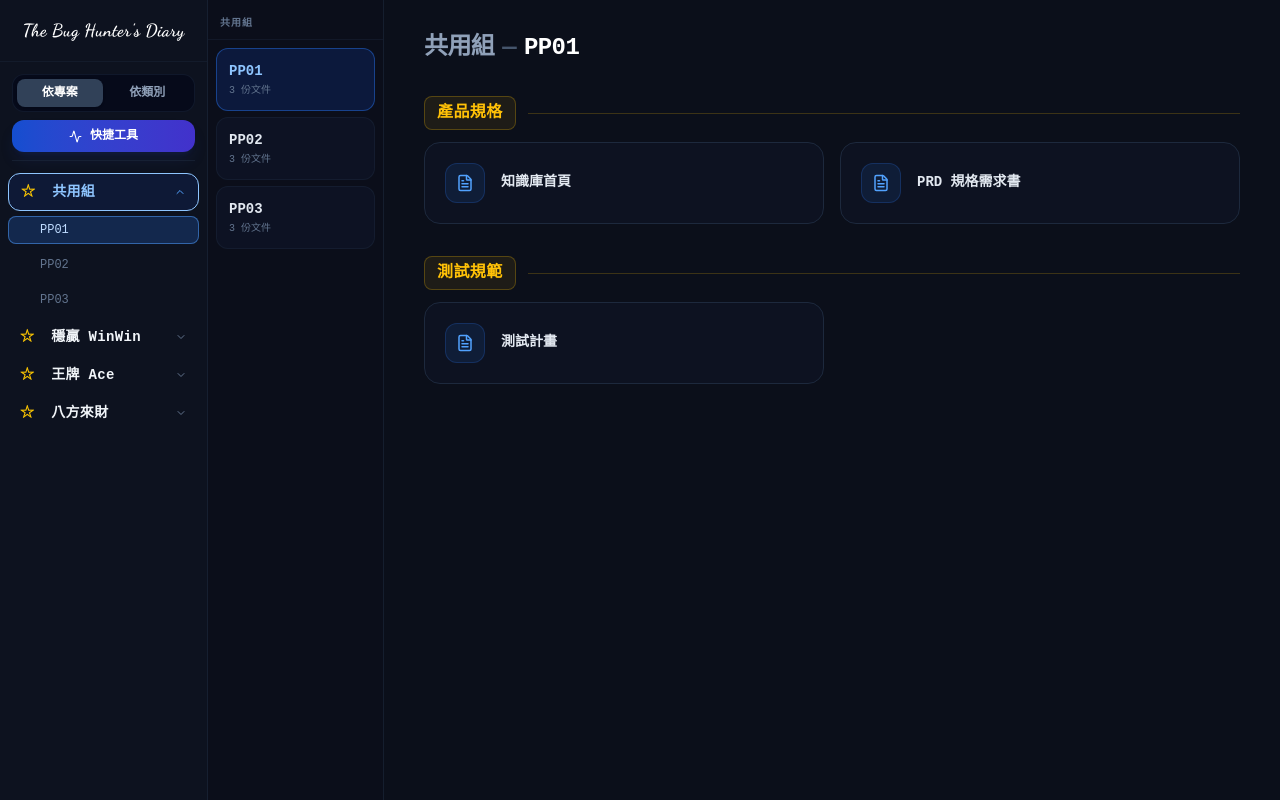
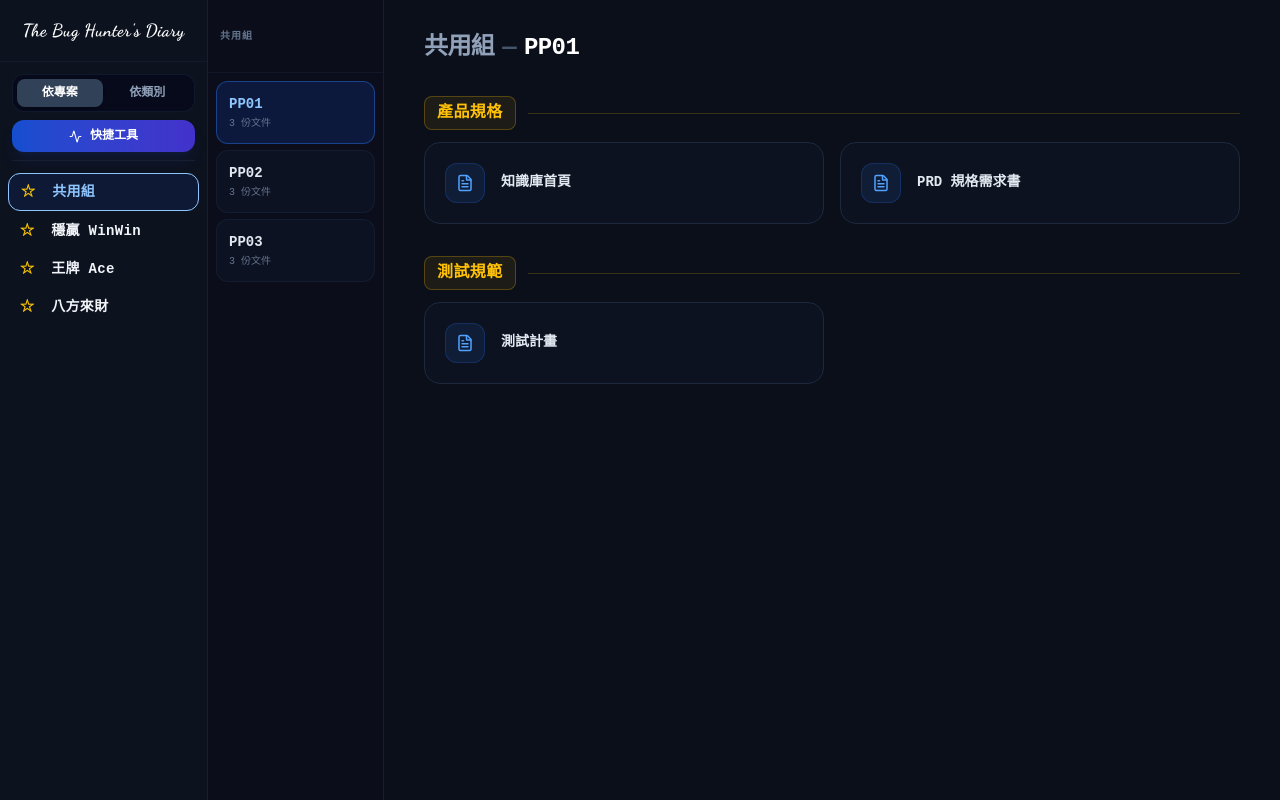
Before and after one commit to cloud52321/QA, a Next.js app: page / in a window 1280 px wide. Both pictures are taken after a click on the button "依專案". Built offline with nearby package versions, Linux system fonts and the light colour scheme.

Commit message:
Add files via upload

```diff
--- a/src/app/LLMWiki.tsx
+++ b/src/app/LLMWiki.tsx
@@ -1,7 +1,7 @@
 "use client";
 
 import React, { useState, useCallback } from 'react';
-import { Search, Activity, FileText, Link2, ChevronDown } from 'lucide-react';
+import { Search, Activity, FileText, Link2 } from 'lucide-react';
 
 import {
   wikiDocs, studioGroups, WikiDoc, Mode,
@@ -115,34 +115,15 @@ const LLMWiki: React.FC = () => {
         {studioGroups.map(({ studio, projects }) => {
           const isActive = projects.includes(selectedProject);
           return (
-            <div key={studio}>
             <button
+              key={studio}
               onClick={() => handleProjectSelect(projects[0])}
-                className={`w-full flex items-center justify-between px-3 py-2 rounded-xl transition-all ${isActive ? 'bg-blue-600/10 border border-blue-300' : 'hover:bg-slate-800/40'}`}
+              className={`w-full flex items-center px-3 py-2 rounded-xl transition-all ${isActive ? 'bg-blue-600/10 border border-blue-300' : 'hover:bg-slate-800/40'}`}
             >
               <span className={`text-sm font-extrabold tracking-wide ${isActive ? 'text-blue-300' : 'text-slate-100'}`}>
                 <span className="text-yellow-400 mr-2">☆</span> {studio}
               </span>
-                <ChevronDown size={12} className={`transition-transform duration-200 ${isActive ? 'text-blue-400 rotate-180' : 'text-slate-500'}`} />
             </button>
-              {isActive && (
-                <div className="mb-1 space-y-0.5">
-                  {projects.map(p => (
-                    <button
-                      key={p}
-                      onClick={() => handleProjectSelect(p)}
-                      className={`w-full text-left pl-8 pr-3 py-1.5 rounded-lg text-xs font-medium transition-all ${
-                        selectedProject === p
-                          ? 'bg-blue-500/20 text-blue-200 font-extrabold text-sm ring-1 ring-inset ring-blue-400/50'
-                          : 'text-slate-500 hover:bg-slate-800/40 hover:text-slate-300'
-                      }`}
-                    >
-                      {p}
-                    </button>
-                  ))}
-                </div>
-              )}
-            </div>
           );
         })}
       </>
@@ -150,46 +131,23 @@ const LLMWiki: React.FC = () => {
 
     if (mode === 'category') return (
       <>
-        {categoryStructure.map(({ section, titles }) => {
-          const isOpen = openSections.includes(section);
-          return (
-            <div key={section}>
+        {categoryStructure.map(({ section }) => (
           <button
-                onClick={() => setOpenSections(prev =>
-                  prev.includes(section) ? prev.filter(s => s !== section) : [...prev, section]
-                )}
-                className={`w-full flex items-center justify-between px-3 py-2 rounded-xl transition-all ${selectedGroup === section ? 'bg-blue-600/10 border border-blue-300' : 'hover:bg-slate-800/40'}`}
+            key={section}
+            onClick={() => {
+              const firstTitle = categoryStructure.find(c => c.section === section)?.titles[0] ?? '';
+              setSelectedGroup(section);
+              setSelectedSubTitle(firstTitle);
+              setShowHome(false);
+              setIsToolbox(false);
+            }}
+            className={`w-full flex items-center px-3 py-2 rounded-xl transition-all ${selectedGroup === section ? 'bg-blue-600/10 border border-blue-300' : 'hover:bg-slate-800/40'}`}
           >
             <span className={`text-sm font-extrabold tracking-wide ${selectedGroup === section ? 'text-blue-300' : 'text-slate-100'}`}>
               <span className="text-yellow-400 mr-2">☆</span> {section}
             </span>
-                <ChevronDown size={12} className={`transition-transform duration-200 ${isOpen ? 'text-blue-400 rotate-180' : 'text-slate-500'}`} />
-              </button>
-              {isOpen && (
-                <div className="mb-1 space-y-0.5">
-                  {titles.map(title => (
-                    <button
-                      key={title}
-                      onClick={() => {
-                        setSelectedGroup(section);
-                        setSelectedSubTitle(title);
-                        setShowHome(false);
-                        setIsToolbox(false);
-                      }}
-                      className={`w-full text-left pl-8 pr-3 py-1.5 rounded-lg text-xs font-medium transition-all ${
-                        selectedSubTitle === title && selectedGroup === section
-                          ? 'bg-blue-500/20 text-blue-200 font-extrabold text-sm ring-1 ring-inset ring-blue-400/50'
-                          : 'text-slate-500 hover:bg-slate-800/40 hover:text-slate-300'
-                      }`}
-                    >
-                      {title}
           </button>
         ))}
-                </div>
-              )}
-            </div>
-          );
-        })}
       </>
     );
 
@@ -324,13 +282,15 @@ const LLMWiki: React.FC = () => {
       </aside>
 
       {/* ── Col 2: 卡片副標題 (只有 project mode 且非 toolbox/home 時顯示) ── */}
-      {!isToolbox && !showHome && mode === 'project' && (
+      {!isToolbox && !showHome && (mode === 'project' || mode === 'category') && (
         <div className="w-44 border-r border-slate-800/60 flex flex-col bg-[#0b0e1a] flex-shrink-0">
-          <div className="px-3 pt-4 pb-2 border-b border-slate-800/40">
-            <p className="text-[10px] font-bold uppercase tracking-widest text-slate-500">{currentStudio}</p>
+          <div className="px-3 border-b border-slate-800/40 flex items-center" style={{minHeight: '73px'}}>
+            <p className="text-[10px] font-bold uppercase tracking-widest text-slate-500">
+              {mode === 'project' ? currentStudio : selectedGroup}
+            </p>
           </div>
           <div className="flex-1 overflow-y-auto p-2 space-y-1.5">
-            {currentStudioProjects.map(p => (
+            {mode === 'project' ? currentStudioProjects.map(p => (
               <button
                 key={p}
                 onClick={() => handleProjectSelect(p)}
@@ -343,6 +303,21 @@ const LLMWiki: React.FC = () => {
                 <p className={`text-sm font-extrabold ${selectedProject === p ? 'text-blue-300' : 'text-slate-200'}`}>{p}</p>
                 <p className="text-[10px] mt-0.5 text-slate-500">
                   {wikiDocs.filter(d => d.project === p || d.project.split('、').includes(p)).length} 份文件
+                </p>
+              </button>
+            )) : categoryStructure.find(c => c.section === selectedGroup)?.titles.map(title => (
+              <button
+                key={title}
+                onClick={() => { setSelectedSubTitle(title); setShowHome(false); setIsToolbox(false); }}
+                className={`w-full text-left p-3 rounded-xl border transition-all ${
+                  selectedSubTitle === title
+                    ? 'bg-blue-600/15 border-blue-500/40'
+                    : 'bg-slate-900/60 border-slate-800/50 text-slate-400 hover:bg-slate-800/60 hover:text-slate-200 hover:border-slate-700'
+                }`}
+              >
+                <p className={`text-sm font-extrabold leading-tight ${selectedSubTitle === title ? 'text-blue-300' : 'text-slate-200'}`}>{title}</p>
+                <p className="text-[10px] mt-0.5 text-slate-500">
+                  {wikiDocs.filter(d => d.section === selectedGroup && d.title === title).length} 份文件
                 </p>
               </button>
             ))}
```
Lines whose indentation alone changed are shown as unchanged.
